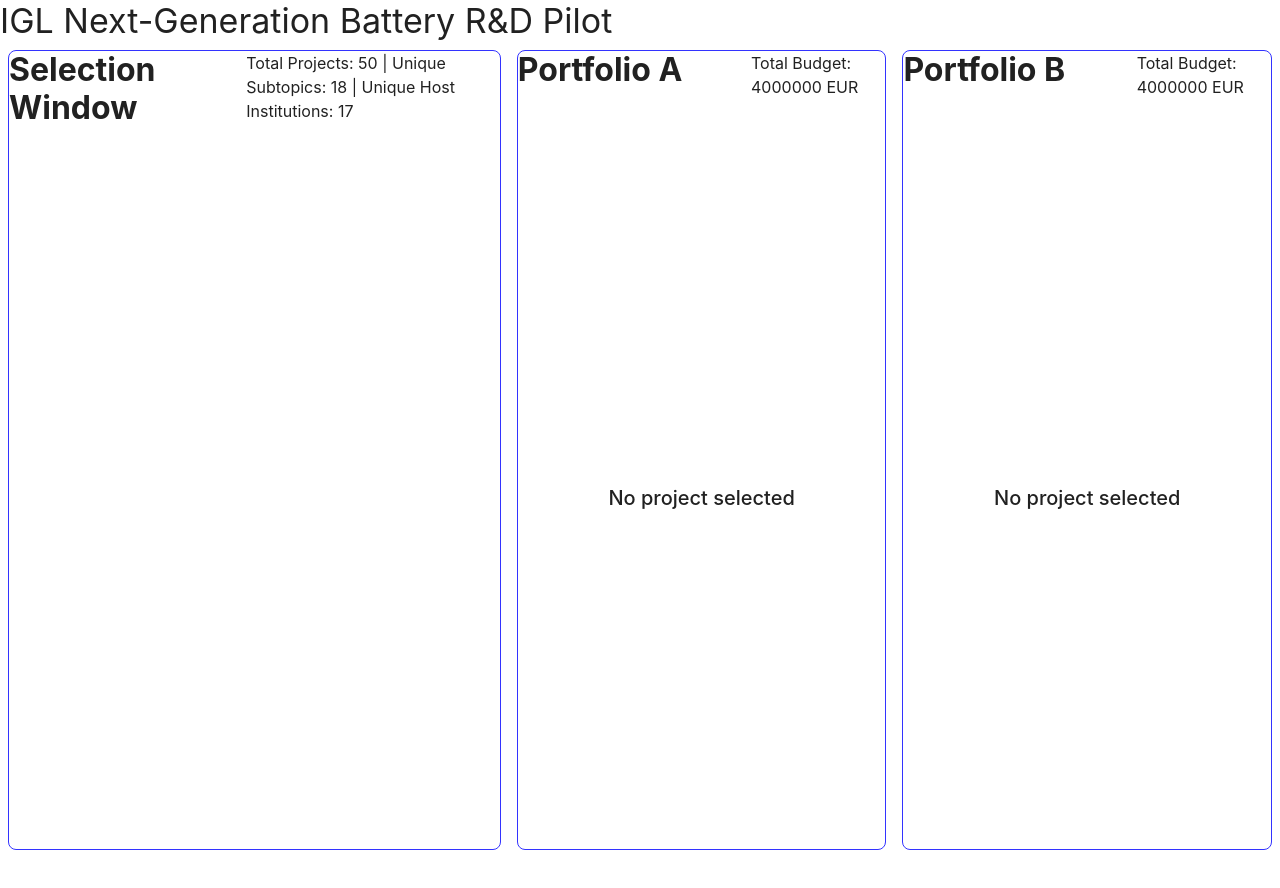
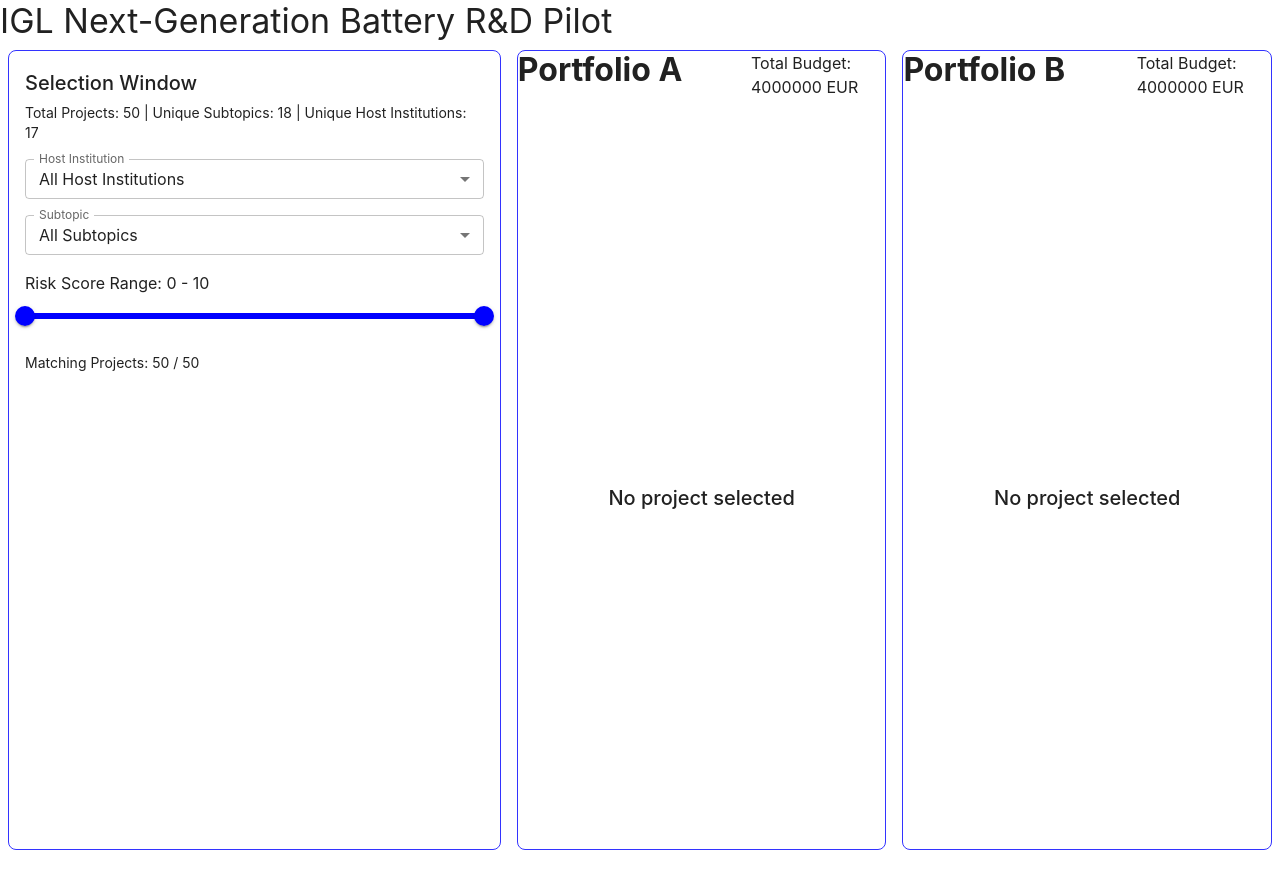
Before and after one commit to mirkofebbo/IGL-Next-Generation-Battery-R-D-Pilot, a React (Vite) app: page / in a window 1280 px wide. Shown: the top 888 px of the page. Built offline with nearby package versions, Linux system fonts and the light colour scheme.

Commit message:
basic selction dropdown and slider

```diff
--- a/src/App.tsx
+++ b/src/App.tsx
@@ -2,9 +2,9 @@ import { useEffect, useState } from "react";
 import { Box, Typography } from "@mui/material";
 import type { Project } from "./types.tsx";
 
-import useLoadData from "./components/loadData.tsx";
-import PortfolioWindow from "./components/portfolioWindow.tsx";
-import SelectionWindow from "./components/selectionWindow.tsx";
+import useLoadData from "./components/loadData";
+import PortfolioWindow from "./components/portfolioWindow";
+import SelectionWindow from "./components/selectionWindow";
 
 const LEFT_PANE_WIDTH = "40%";
 const CENTER_PANE_WIDTH = "30%";
--- a/src/components/selectionWindow.tsx
+++ b/src/components/selectionWindow.tsx
@@ -1,25 +1,98 @@
-import { useEffect, useState } from "react";
-import { Box, Typography } from "@mui/material";
+import { useMemo, useState } from "react";
+import { Box, Button, FormControl, InputLabel, MenuItem, Select,Slider, Stack, Typography } from "@mui/material";
 import type { Project, ProjectMetaData } from "../types";
 import GetMetaData from "./getMetaData";
 
 export default function SelectionWindow({ data, setPortfolio1, setPortfolio2 }: { data: Project[], setPortfolio1: (portfolio: Project[] | null) => void, setPortfolio2: (portfolio: Project[] | null) => void }) {
     const metaData: ProjectMetaData = GetMetaData(data);
-    const [hostInstitutions, setHostInstitutions] = useState<string[]>([]);
-    const [subtopics, setSubtopics] = useState<string[]>([]);
-    const [riskScoreRange, setRiskScoreRange] = useState<number[]>([]);
+    const [selectedHostInstitution, setSelectedHostInstitution] = useState<string>("all");
+    const [selectedSubtopic, setSelectedSubtopic] = useState<string>("all");
+    const [riskScoreRange, setRiskScoreRange] = useState<number[]>([0, 10]);
+
+    const filteredProjects = useMemo(() => {
+        return data.filter((project) => {
+            const matchesHostInstitution =
+                selectedHostInstitution === "all" || project.host_institution === selectedHostInstitution;
+            const matchesSubtopic = selectedSubtopic === "all" || project.subtopic === selectedSubtopic;
+            const matchesRiskScore =
+                project.risk_score >= riskScoreRange[0] && project.risk_score <= riskScoreRange[1];
+
+            return matchesHostInstitution && matchesSubtopic && matchesRiskScore;
+        });
+    }, [data, riskScoreRange, selectedHostInstitution, selectedSubtopic]);
 
     return (
-        <>
-            <Box sx={{ display: "flex" }}>
-                <Typography variant="h2" sx={{ width: "100%" }}>
-                    Selection Window
-                </Typography>
-                <Typography variant="body1" color="text.secondary">
+        <Stack spacing={2} sx={{ p: 2 }}>
+            <Box sx={{ display: "flex", flexDirection: "column", gap: 0.5 }}>
+                <Typography variant="h6">Selection Window</Typography>
+                <Typography variant="body2" color="text.secondary">
                     Total Projects: {metaData.total_projects} | Unique Subtopics: {metaData.unique_subtopics} | Unique Host Institutions: {metaData.unique_host_institutions}
                 </Typography>
             </Box>
-        </>
+
+            <FormControl fullWidth size="small">
+                <InputLabel id="host-institution-select-label">Host Institution</InputLabel>
+                <Select<string>
+                    labelId="host-institution-select-label"
+                    value={selectedHostInstitution}
+                    label="Host Institution"
+                    onChange={(event) => setSelectedHostInstitution(event.target.value)}
+                >
+                    <MenuItem value="all">All Host Institutions</MenuItem>
+                    {metaData.list_of_unique_host_institutions
+                        .slice()
+                        .sort((a, b) => a.localeCompare(b))
+                        .map((institution) => (
+                            <MenuItem key={institution} value={institution}>
+                                {institution}
+                            </MenuItem>
+                        ))}
+                </Select>
+            </FormControl>
+
+            <FormControl fullWidth size="small">
+                <InputLabel id="subtopic-select-label">Subtopic</InputLabel>
+                <Select<string>
+                    labelId="subtopic-select-label"
+                    value={selectedSubtopic}
+                    label="Subtopic"
+                    onChange={(event) => setSelectedSubtopic(event.target.value)}
+                >
+                    <MenuItem value="all">All Subtopics</MenuItem>
+                    {metaData.list_of_unique_subtopics
+                        .slice()
+                        .sort((a, b) => a.localeCompare(b))
+                        .map((subtopic) => (
+                            <MenuItem key={subtopic} value={subtopic}>
+                                {subtopic}
+                            </MenuItem>
+                        ))}
+                </Select>
+            </FormControl>
+
+            <Box>
+                <Typography gutterBottom>
+                    Risk Score Range: {riskScoreRange[0]} - {riskScoreRange[1]}
+                </Typography>
+                <Slider
+                    value={riskScoreRange}
+                    min={0}
+                    max={10}
+                    step={1}
+                    valueLabelDisplay="auto"
+                    onChange={(_, newValue) => {
+                        if (Array.isArray(newValue)) {
+                            setRiskScoreRange(newValue as number[]);
+                        }
+                    }}
+                />
+            </Box>
+
+            <Typography variant="body2" color="text.secondary">
+                Matching Projects: {filteredProjects.length} / {metaData.total_projects}
+            </Typography>
+
+        </Stack>
 
     );
 }
```
Also changed, not shown: src/components/filteredProjects.tsx (added, +94 -0 lines).
